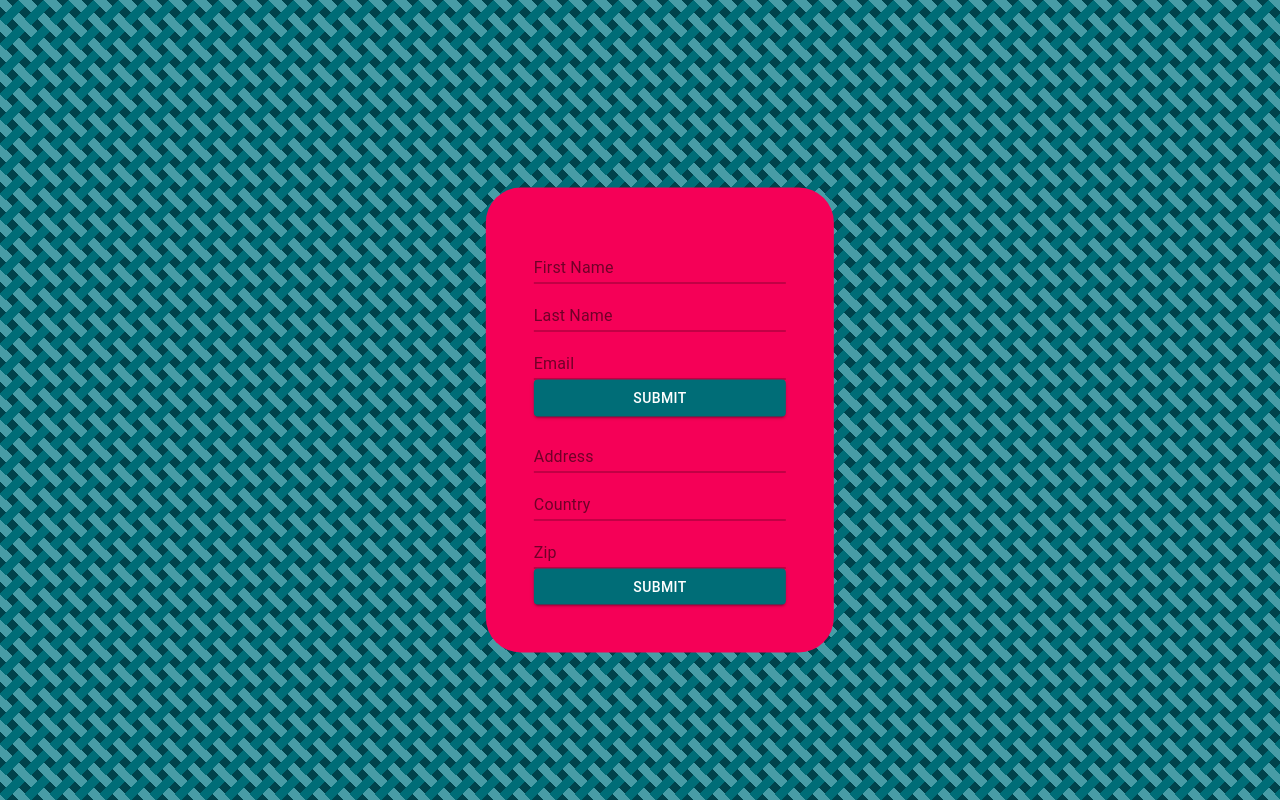
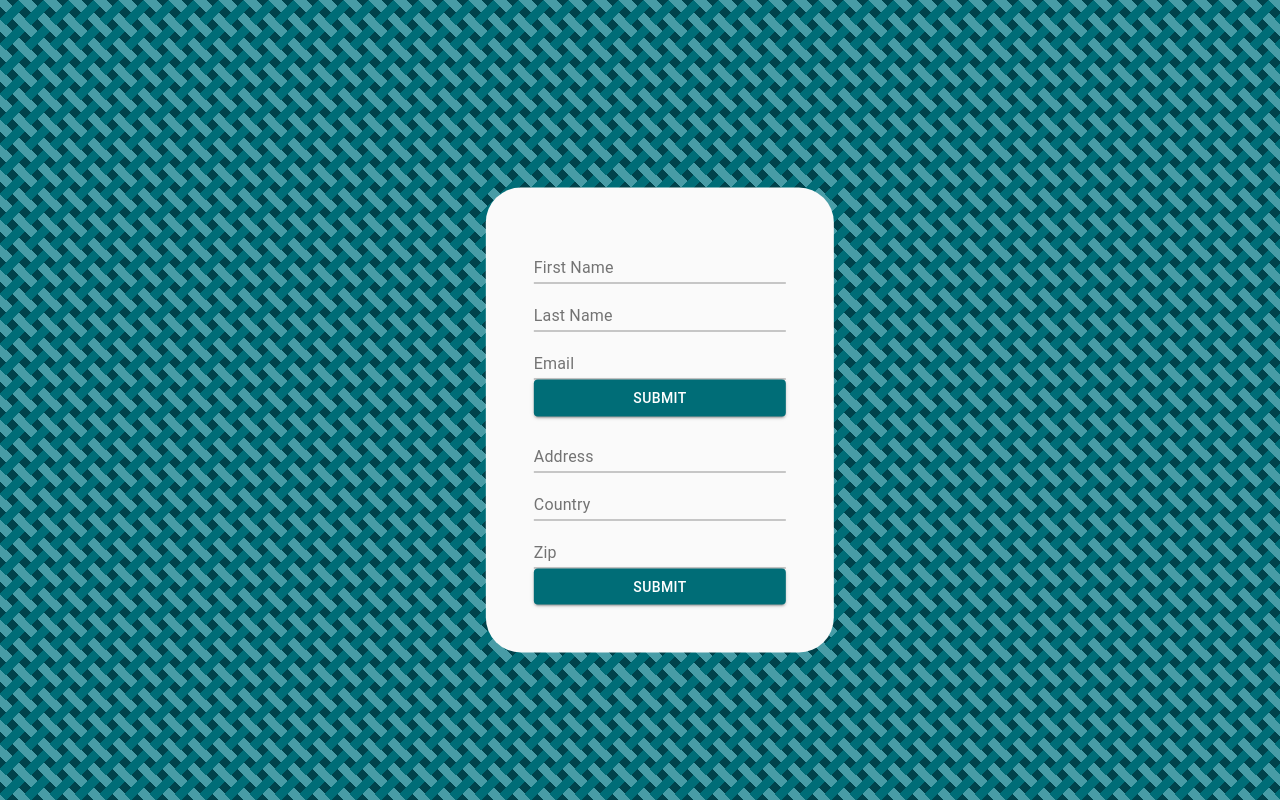
Before and after one commit to R-Andrea/react, a React (Create React App) app: page / in a window 1280 px wide. Built offline with nearby package versions, Linux system fonts and the light colour scheme.

Commit message:
fixed color

```diff
--- a/src/App.js
+++ b/src/App.js
@@ -29,22 +29,13 @@ const myTheme = createTheme({
   // }
 });
 
-
-const forms = {};
-
-function App() {
-
-
-
-
-
 const useStyles = makeStyles((theme) => ({
   root: {
       position: "absolute",
       top: "50%",
       left: "50%",
       transform: "translate(-50%,-50%)",
-        backgroundColor: theme.palette.secondary.main,
+      backgroundColor: '#fafafa',
       padding: "40px",
       borderRadius: "35px",
       margin: "20px",
@@ -60,7 +51,15 @@ function App() {
 
   }));
 
+
+
+const forms = {};
+
+function App() {
+
   const classes = useStyles();
+
+
 
   const [formSubmit, setFormSubmit] = useState(false)
 
@@ -81,7 +80,7 @@ function App() {
 
       let array = Array.from(realForm)
 
-      console.log(Object.fromEntries(array.map((input) => [input.name, input.value])), formID)
+     // console.log(Object.fromEntries(array.map((input) => [input.name, input.value])), formID)
 
       let inputObject = Object.fromEntries(array.map((input) => [input.name, input.value]))
 
```
Lines whose indentation alone changed are shown as unchanged.
